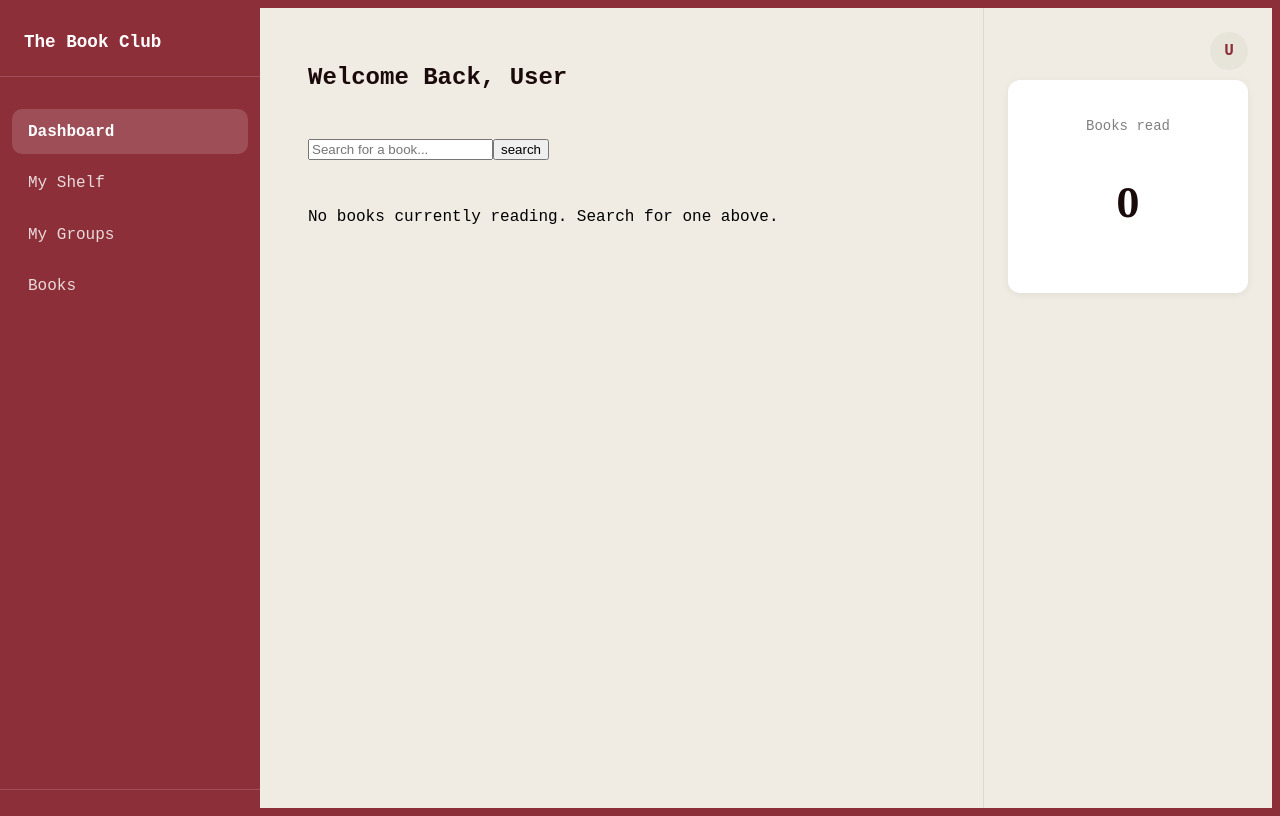
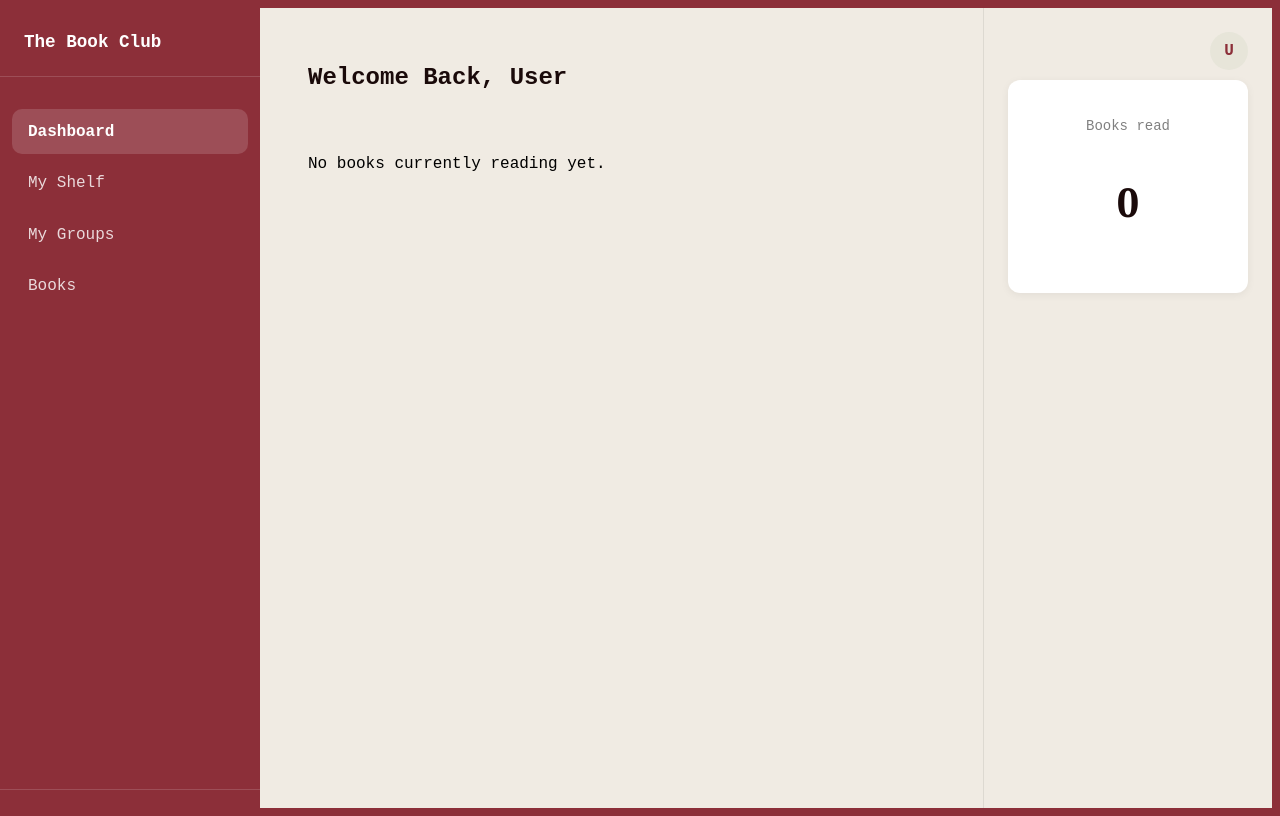
Before and after one commit to erikdanielsen2004/BOOK-CLUB, a React (Vite) app in the folder frontend/: page /dashboard in a window 1280 px wide. Built offline with nearby package versions, Linux system fonts and the light colour scheme; a web font is replaced by a local one.

Commit message:
Refactor Dashboard component by removing unused code
Removed unused properties and the SearchResult interface from Dashboard component. Updated mapping logic and adjusted the rendering of the CurrentlyReadingCard.

```diff
--- a/frontend/src/pages/Dashboard.tsx
+++ b/frontend/src/pages/Dashboard.tsx
@@ -15,27 +15,10 @@ type ApiBook = {
   googleBooksId?: string;
   title: string;
   authors?: string[];
-  description?: string;
-  categories?: string[];
   thumbnail?: string;
   pageCount?: number;
-  publishedDate?: string;
   averageRating?: number;
-  ratingsCount?: number;
 };
-
-interface SearchResult {
-  googleBooksId: string;
-  title: string;
-  authors: string[];
-  description: string;
-  categories: string[];
-  thumbnail: string;
-  pageCount: number;
-  publishedDate: string;
-  averageRating: number;
-  ratingsCount: number;
-}
 
 const getStoredUser = (): UserData | null => {
   const raw = localStorage.getItem("user");
@@ -49,7 +32,7 @@ const getStoredUser = (): UserData | null => {
 };
 
 const mapApiBookToModal = (book: ApiBook): BookModalData => ({
-  id: book._id || book.googleBooksId || crypto.randomUUID(),
+  id: book.googleBooksId || book._id || crypto.randomUUID(),
   title: book.title,
   author: book.authors?.join(", ") || "Unknown",
   coverUrl: book.thumbnail || null,
@@ -59,81 +42,6 @@ const mapApiBookToModal = (book: ApiBook): BookModalData => ({
   rating: Math.round(book.averageRating || 0),
   review: ""
 });
-
-const BookSearch: React.FC<{ onSelect: (book: SearchResult) => void }> = ({ onSelect }) => {
-  const [query, setQuery] = useState("");
-  const [results, setResults] = useState<SearchResult[]>([]);
-  const [loading, setLoading] = useState(false);
-
-  const handleSearch = async () => {
-    if (!query.trim()) return;
-
-    setLoading(true);
-
-    try {
-      const res = await fetch(`/api/search/books?q=${encodeURIComponent(query.trim())}`);
-      const data = await res.json();
-
-      if (!res.ok) {
-        setResults([]);
-        return;
-      }
-
-      setResults(data.books || []);
-    } catch {
-      setResults([]);
-    } finally {
-      setLoading(false);
-    }
-  };
-
-  return (
-    <div className="book-search">
-      <div className="book-search__bar">
-        <input
-          type="text"
-          placeholder="Search for a book..."
-          value={query}
-          onChange={(e) => setQuery(e.target.value)}
-          onKeyDown={(e) => e.key === "Enter" && handleSearch()}
-        />
-        <button onClick={handleSearch} disabled={loading}>
-          {loading ? "..." : "search"}
-        </button>
-      </div>
-
-      {results.length > 0 && (
-        <div className="book-search__results">
-          {results.map((r) => (
-            <div
-              key={r.googleBooksId}
-              className="book-search__result"
-              onClick={() => {
-                onSelect(r);
-                setResults([]);
-                setQuery("");
-              }}
-            >
-              <div className="book-search__result-cover">
-                {r.thumbnail
-                  ? <img src={r.thumbnail} alt={r.title} />
-                  : <div className="book-search__result-placeholder" />
-                }
-              </div>
-              <div>
-                <p className="book-search__result-title">{r.title}</p>
-                <p className="book-search__result-author">{r.authors?.length ? r.authors.join(", ") : "Unknown"}</p>
-                {r.pageCount ? (
-                  <p className="book-search__result-pages">{r.pageCount} pages</p>
-                ) : null}
-              </div>
-            </div>
-          ))}
-        </div>
-      )}
-    </div>
-  );
-};
 
 const CurrentlyReadingCard: React.FC<{
   book: BookModalData;
@@ -151,6 +59,7 @@ const CurrentlyReadingCard: React.FC<{
           />
         )}
       </div>
+
       <div className="currently-reading__info">
         <p className="currently-reading__label">Continue reading</p>
         <h3 className="currently-reading__title">{book.title}</h3>
@@ -188,7 +97,6 @@ const Dashboard: React.FC = () => {
     try {
       const res = await fetch(`/api/user-books/${user.id}`);
       const data = await res.json();
-
       if (!res.ok) return;
 
       setHasRead(data.hasRead || []);
@@ -199,20 +107,6 @@ const Dashboard: React.FC = () => {
   useEffect(() => {
     fetchShelf();
   }, []);
-
-  const handleSearchSelect = (result: SearchResult) => {
-    setSelected({
-      id: result.googleBooksId,
-      title: result.title,
-      author: result.authors?.join(", ") || "Unknown",
-      coverUrl: result.thumbnail || null,
-      coverColor: "#8C2F39",
-      status: "currently_reading",
-      rating: Math.round(result.averageRating || 0),
-      review: "",
-      totalPages: result.pageCount || 0
-    });
-  };
 
   const handleSave = async (updated: BookModalData) => {
     if (!user?.id) return;
@@ -259,15 +153,13 @@ const Dashboard: React.FC = () => {
         <div className="dashboard-center">
           <h1 className="dashboard-welcome">Welcome Back, {userName}</h1>
 
-          <BookSearch onSelect={handleSearchSelect} />
-
           {currentReading ? (
             <CurrentlyReadingCard
               book={currentReading}
               onClick={() => setSelected(currentReading)}
             />
           ) : (
-            <p className="dashboard-empty">No books currently reading. Search for one above.</p>
+            <p className="dashboard-empty">No books currently reading yet.</p>
           )}
         </div>
 
```
